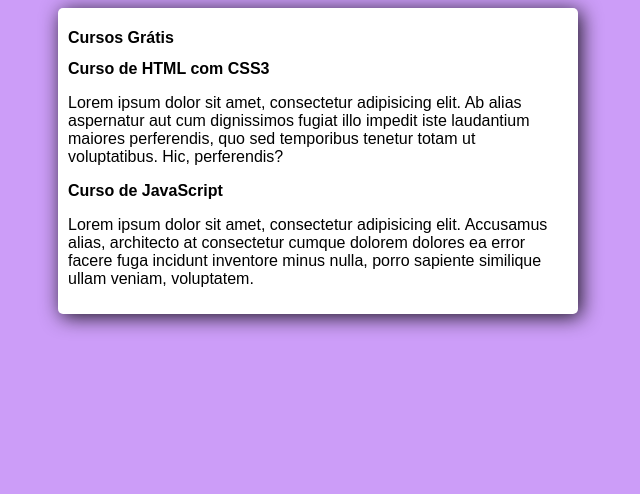
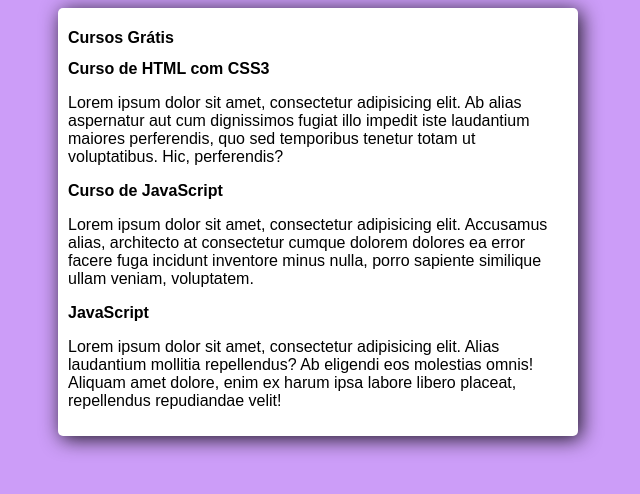
Before and after one commit to jjosejr/projeto-site, a plain HTML site: page index.html in a window 1280 px wide. Shown: the whole page, without its empty margins (322-962 px from the left). Drawn offline with Linux system fonts and the light colour scheme.

Commit message:
Add java

```diff
--- a/index.html
+++ b/index.html
@@ -27,6 +27,10 @@
                 dolorem dolores ea error facere fuga incidunt inventore minus nulla, porro sapiente similique ullam
                 veniam,
                 voluptatem.</p>
+            <h2>JavaScript</h2>
+            <p>Lorem ipsum dolor sit amet, consectetur adipisicing elit. Alias laudantium mollitia repellendus? Ab
+                eligendi eos molestias omnis! Aliquam amet dolore, enim ex harum ipsa labore libero placeat, repellendus
+                repudiandae velit!</p>
         </article>
     </header>
 </main>
```
